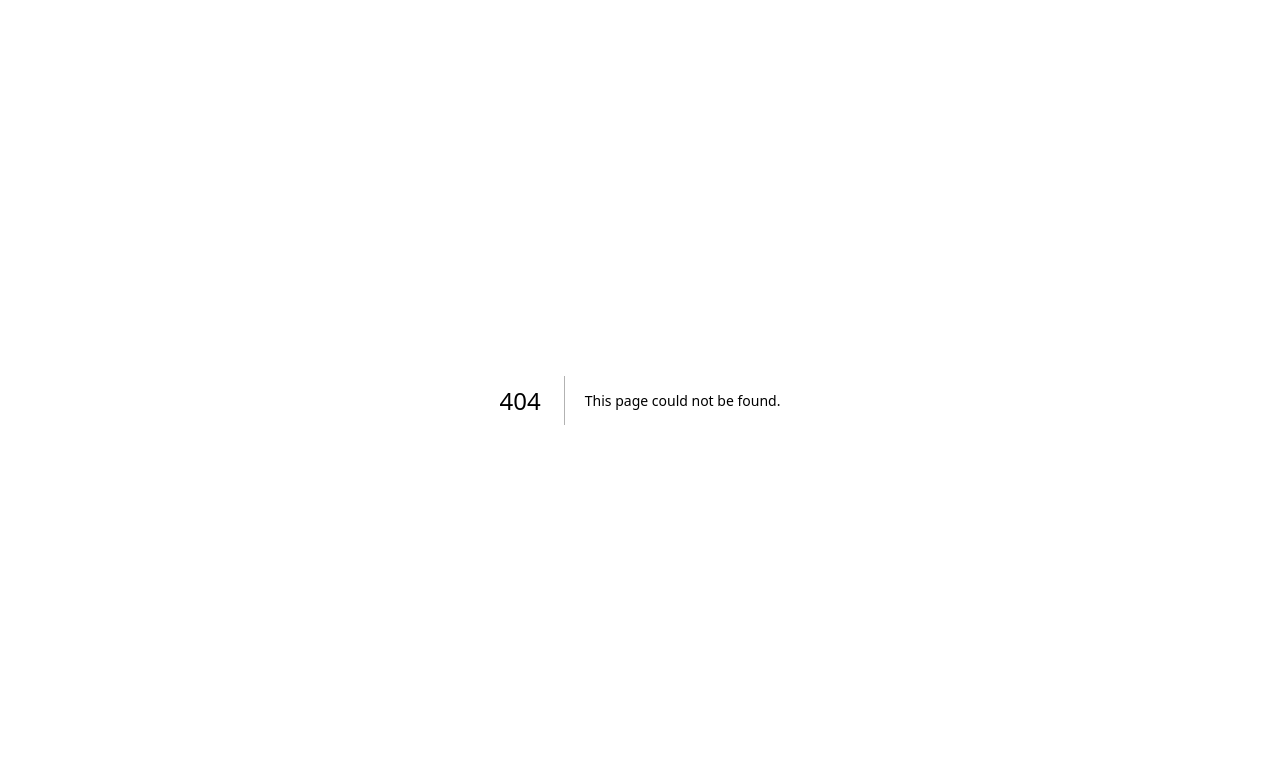
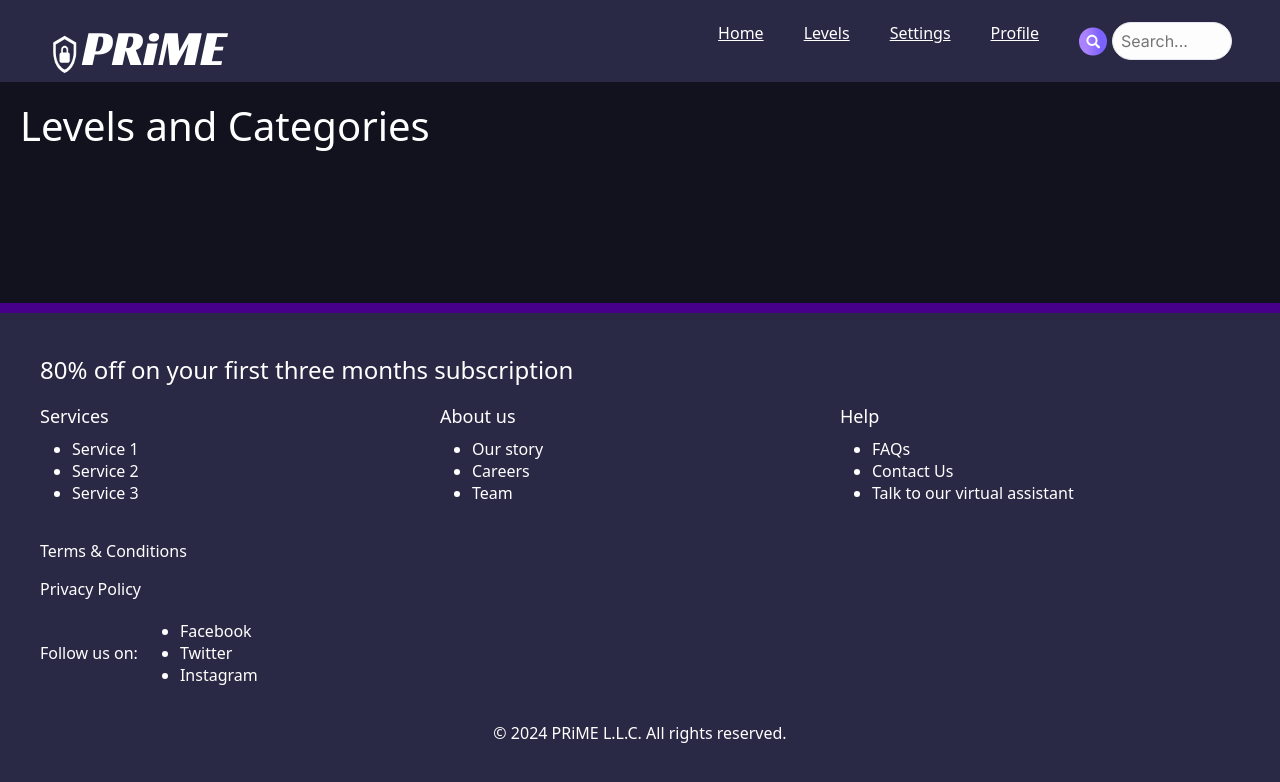
Before and after one commit to simonkb/PRiME, a Next.js app: page /levels in a window 1280 px wide. Before the commit this address had no page. Shown: the top 782 px of the page. Built offline with nearby package versions, Linux system fonts and the light colour scheme; a web font is replaced by a local one.

Commit message:
Added tempelate pages and layout

```diff
--- a/src/pages/_app.js
+++ b/src/pages/_app.js
@@ -1,8 +1,20 @@
-import { Fragment } from "react";
+import { Fragment, useEffect } from "react";
 import Head from "next/head";
 import "./global.css";
+import { useRouter } from "next/router";
+function MyApp({ Component, pageProps }) {
+  const router = useRouter();
 
-function MyApp({ Component, pageProps }) {
+  useEffect(() => {
+    // Your authentication logic goes here
+    const isAuthenticated = false;/* Check if the user is authenticated */ false;
+
+    if (isAuthenticated) {
+      // If authenticated, redirect to the home page
+      router.push("/home");
+    }
+    // If not authenticated, stay on the current page
+  }, []);
   return (
     <Fragment>
       <Head>
--- /dev/null
+++ b/src/pages/layout.jsx
@@ -0,0 +1,44 @@
+import React from "react";
+import Link from "next/link";
+import styles from "../components/header.module.css";
+import Logo from "../components/logo";
+import Footer from "../components/footer";
+import styles2 from "./layout.module.css";
+const Layout = ({ children }) => {
+  return (
+    <div className={styles2.wrapper}>
+      <header className={styles.header}>
+        <div className={styles.logoContainer}>
+          <Logo />
+        </div>
+        <nav className={styles.navigation}>
+          <Link href="/home" className={styles.menuItem}>
+            <p>Home</p>
+          </Link>
+          <Link href="/levels" className={styles.menuItem}>
+            <p>Levels</p>
+          </Link>
+          <Link href="/settings" className={styles.menuItem}>
+            <p>Settings</p>
+          </Link>
+          <Link href="/profile" className={styles.menuItem}>
+            <p>Profile</p>
+          </Link>
+          <div className={styles.searchBar}>
+            <img alt="" src="/group-2000.svg" />
+
+            <input
+              type="text"
+              placeholder="Search..."
+              className={styles.searchInput}
+            />
+          </div>
+        </nav>
+      </header>
+      <main className={styles2.main}>{children}</main>
+      <Footer></Footer>
+    </div>
+  );
+};
+
+export default Layout;
--- /dev/null
+++ b/src/pages/layout.module.css
@@ -0,0 +1,13 @@
+.wrapper {
+    display: flex;
+    flex-direction: column;
+    min-height: 100vh;
+    position: relative;
+  }
+
+  .main {
+    flex: 1;
+    position: relative;
+    margin: 20px;
+    color: white;
+  }
--- /dev/null
+++ b/src/pages/levels.jsx
@@ -0,0 +1,15 @@
+import React from "react";
+import Layout from "./layout";
+import GameLevelCard from "../components/GameLevelCard";
+const Levels = () => {
+  return (
+    <Layout>
+      <div>
+        <h1>Levels and Categories</h1>
+      </div>
+
+    </Layout>
+  );
+};
+
+export default Levels;
```
Also changed, not shown: src/pages/home.jsx (added, +14 -0 lines), src/pages/profile.jsx (added, +16 -0 lines), src/pages/settings.jsx (added, +15 -0 lines).
